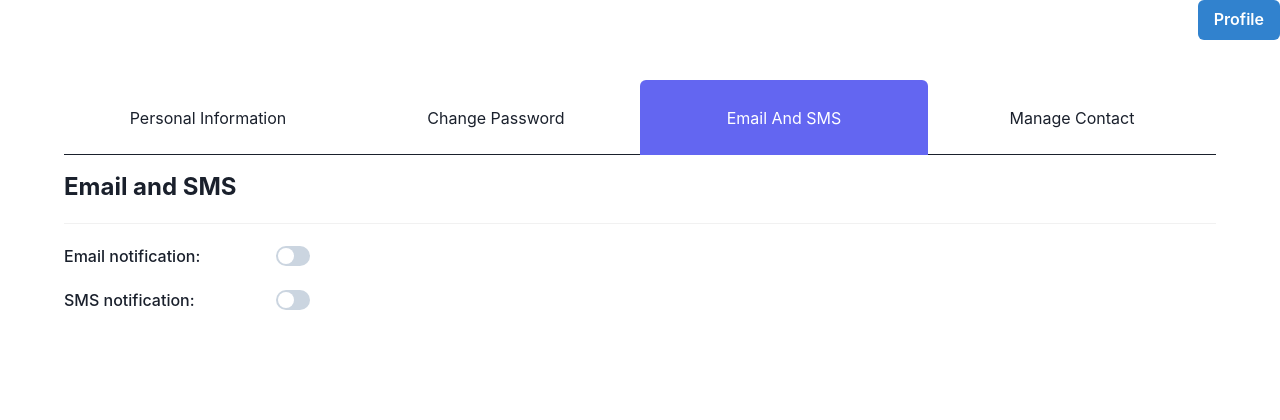
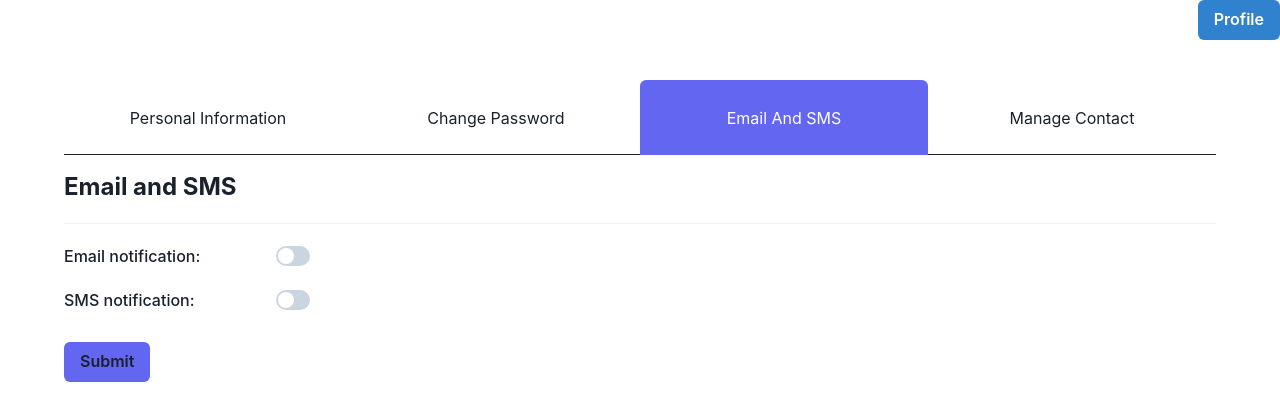
Before and after one commit to Zukashi/BookWormFront, a React (Create React App) app: page /edit/user/1 in a window 1280 px wide. Both pictures are taken after a click on the tab "Email And SMS". Shown: the top 420 px of the page. Built offline with nearby package versions, Linux system fonts and the light colour scheme.

Commit message:
Completed ManageContact component

```diff
--- a/src/components/Account/ChangePassword.tsx
+++ b/src/components/Account/ChangePassword.tsx
@@ -34,7 +34,7 @@ export const ChangePassword = () => {
   }
 
   return (<>
-    <h1 className='font-bold text-2xl border-b-[1px] pb-5  border-b-[#f1f1f1]'>Change Password</h1>
+      <h1 className='font-bold text-2xl border-b-[1px] pb-5  border-b-[#f1f1f1]'>Change Password</h1>
     <form onSubmit={onSend}>
       <p className="mt-10 mb-3 w-[43vw]  mr-5">Current Password:</p>
       <Input type='password' onChange={(e:any) => onChange(e.target.value, "currentPassword")}></Input>
--- a/src/components/Account/EditAccount.tsx
+++ b/src/components/Account/EditAccount.tsx
@@ -18,6 +18,7 @@ import {userNameUpdate, userUpdate} from "../../features/User/userSlice";
 import {Link} from "react-router-dom";
 import {ChangePassword} from "./ChangePassword";
 import {EmailAndSMS} from "./EmailAndSMS";
+import { ManageContact } from './ManageContact';
 export const EditAccount = () => {
   const {userId} = useParams();
   const user = useSelector((state: RootState) => state.user);
@@ -121,7 +122,7 @@ export const EditAccount = () => {
             <EmailAndSMS/>
           </TabPanel>
           <TabPanel p={0}>
-            <p>two!</p>
+            <ManageContact/>
           </TabPanel>
         </TabPanels>
       </Tabs>
--- a/src/components/Account/EmailAndSMS.tsx
+++ b/src/components/Account/EmailAndSMS.tsx
@@ -1,5 +1,5 @@
 import React from 'react';
-import {FormControl, FormLabel, Switch} from "@chakra-ui/react";
+import {Button, FormControl, FormLabel, Switch} from "@chakra-ui/react";
 
 export const EmailAndSMS = () => {
   return (<>
@@ -16,5 +16,13 @@ export const EmailAndSMS = () => {
       </FormLabel>
       <Switch id='sms-alerts'  />
     </FormControl>
+    <Button type={"submit"} mt={"30px"} variant='solid' backgroundColor={'#6366f1'} _active={{
+      backgroundColor: '#6366f1',
+      color:'#fff',
+      transform: 'scale(0.98)',
+      borderColor: '#bec3c9',
+    }} _hover={{backgroundColor:'#6366f1', color:'#fff'}}>
+      Submit
+    </Button>
   </>)
 }
--- /dev/null
+++ b/src/components/Account/ManageContact.tsx
@@ -0,0 +1,24 @@
+import React from 'react';
+import {Button, Input} from "@chakra-ui/react";
+import {useSelector} from "react-redux";
+import {RootState} from "../../app/store";
+
+export const ManageContact = () => {
+  const user = useSelector((state: RootState) => state.user);
+  return (<>
+
+    <h1 className='font-bold text-2xl border-b-[1px] pb-5  border-b-[#f1f1f1]'>Manage Contact</h1>
+    <p className="mt-10 mb-3 w-[43vw]  mr-5">Dicord ID:</p>
+    <Input ></Input>
+    <p className="mt-4 mb-3 w-[43vw]  mr-5">Email:</p>
+    <Input  value={user.email}></Input>
+    <Button type={"submit"} mt={"30px"} variant='solid' backgroundColor={'#6366f1'} _active={{
+      backgroundColor: '#6366f1',
+      color:'#fff',
+      transform: 'scale(0.98)',
+      borderColor: '#bec3c9',
+    }} _hover={{backgroundColor:'#6366f1', color:'#fff'}}>
+      Submit
+    </Button>
+  </>)
+}
```
